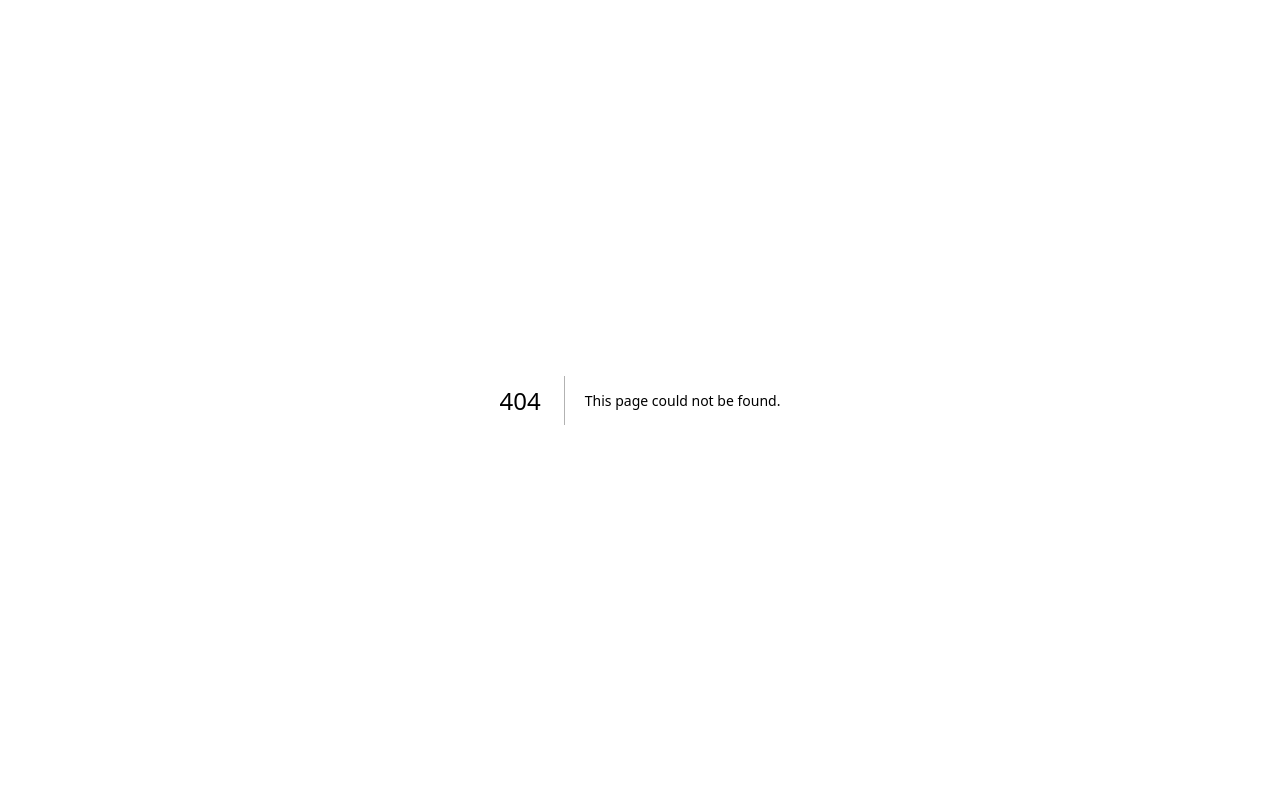
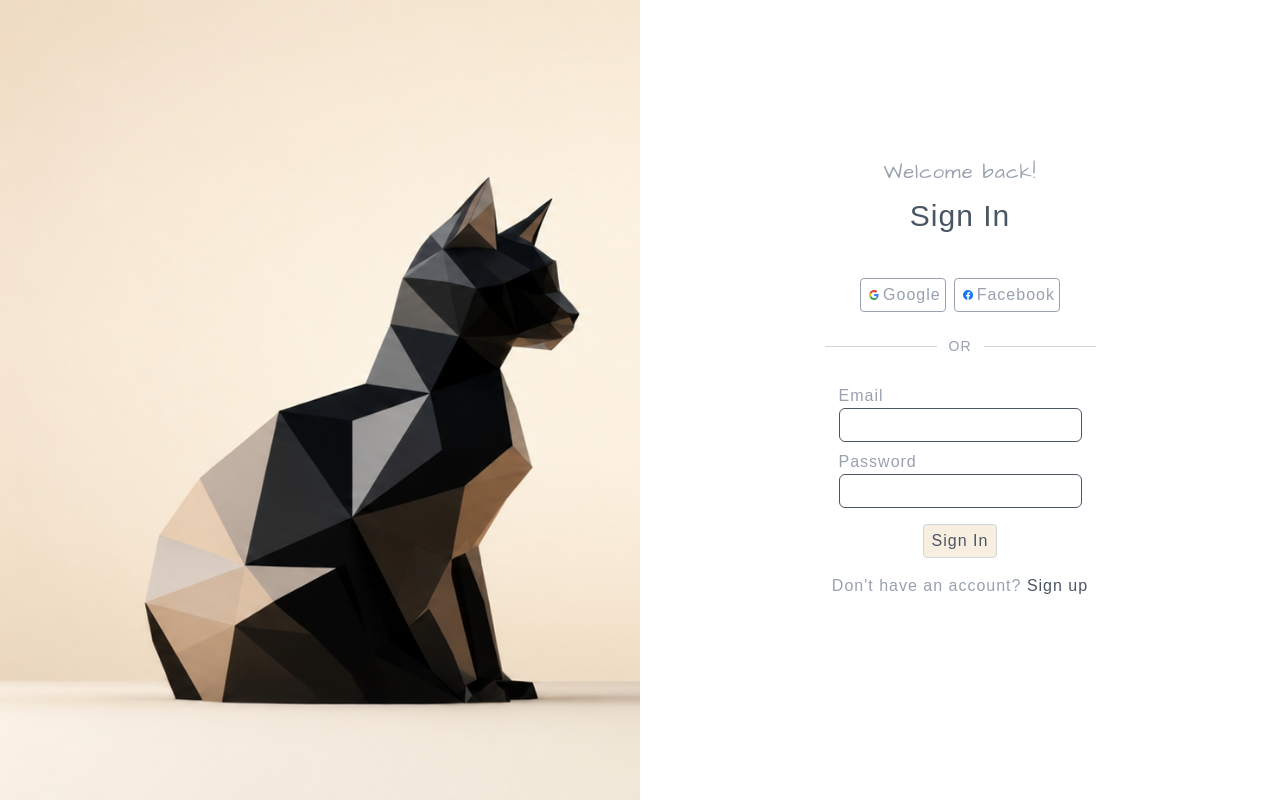
Before and after one commit to domensapac/WeTripping, a Next.js app: page /signin in a window 1280 px wide. Before the commit this address had no page. Built offline with nearby package versions, Linux system fonts and the light colour scheme.

Commit message:
SignUp layout

```diff
--- /dev/null
+++ b/app/(auth)/layout.tsx
@@ -0,0 +1,27 @@
+import { Architects_Daughter } from "next/font/google";
+import { Children } from "react";
+
+const architectsDaughter = Architects_Daughter({
+  weight: '400',
+  subsets: ['latin'],
+  variable: '--font-architects',
+});
+
+export default function AuthLayout({
+  children,
+}: Readonly<{
+  children: React.ReactNode;
+}>) {
+    return (
+        <div className="tracking-[1px] flex min-h-screen w-full text-gray-400">
+            <div className="hidden md:flex md:w-1/3 lg:w-1/2 bg-cover bg-[url('/cat_back.png')] ...">
+            </div>
+            <div className="bg-cover bg-[url('/cat_back.png')] md:bg-none w-full md:w-2/3 lg:w-1/2 flex justify-center items-center">
+                <div className="bg-white md:bg-none w-full flex-1 m-6 md:m-12 border-1 border-white rounded-lg flex-col">
+                    <span className={`flex text-xl w-full justify-center text-gray-400 ${architectsDaughter.className}`}> Welcome back! </span>
+                    {children}
+                </div>
+            </div>
+        </div>
+    );
+}
--- a/app/login/page.tsx
+++ b/app/(auth)/signin/page.tsx
@@ -1,19 +1,8 @@
-import { Architects_Daughter } from "next/font/google";
+import Link from 'next/link'
 
-const architectsDaughter = Architects_Daughter({
-  weight: '400',
-  subsets: ['latin'],
-  variable: '--font-architects',
-});
-
-export default function Login() {
+export default function SignIn() {
   return (
-    <div className="tracking-[1px] flex min-h-screen w-full text-gray-400">
-        <div className="hidden md:flex md:w-1/3 lg:w-1/2 bg-cover bg-[url('/cat_back.png')] ...">
-        </div>
-        <div className="bg-cover bg-[url('/cat_back.png')] md:bg-none w-full md:w-2/3 lg:w-1/2 flex justify-center items-center">
-            <div className="bg-white md:bg-none w-full flex-1 m-6 md:m-12 border-1 border-white rounded-lg flex-col">
-                <span className={`flex text-xl w-full justify-center text-gray-400 ${architectsDaughter.className}`}> Welcome back! </span>
+        <div>
                 <span className="flex text-3xl p-3 mb-8 w-full justify-center text-gray-600"> Sign In </span>
                 <div className="flex justify-center items-center ">
                     <span className="hover:bg-[#F9EFE1] hover:border-gray-300 border-1 flex rounded-sm p-1 hover:cursor-pointer items-center me-1">
@@ -49,10 +38,8 @@ export default function Login() {
                     <button className="text-gray-600 bg-[#F9EFE1] border-gray-300 hover:cursor-pointer mt-4 px-2 py-1 border-1 rounded-sm" type="submit">
                         Sign In
                     </button>
-                    <span className="my-4">Don't have an account? <span className="hover:cursor-pointer text-gray-600">Sign up</span></span>
+                    <span className="my-4">Don't have an account? <Link href="/signup"> <span className="hover:cursor-pointer text-gray-600">Sign up</span> </Link> </span>
                 </div>
             </div>
-        </div>
-    </div>
       );
 }
--- /dev/null
+++ b/app/(auth)/signup/page.tsx
@@ -0,0 +1,45 @@
+import Link from 'next/link'
+
+export default function SignUp() {
+    return (
+        <div>
+                <span className="flex text-3xl p-3 mb-8 w-full justify-center text-gray-600"> Sign In </span>
+                <div className="flex justify-center items-center ">
+                    <span className="hover:bg-[#F9EFE1] hover:border-gray-300 border-1 flex rounded-sm p-1 hover:cursor-pointer items-center me-1">
+                        <svg className="p-1" xmlns="http://www.w3.org/2000/svg" viewBox="0 0 48 48" width="18px" height="18px">
+                            <path fill="#EA4335" d="M24 9.5c3.54 0 6.71 1.22 9.21 3.6l6.85-6.85C35.9 2.38 30.47 0 24 0 14.62 0 6.51 5.38 2.56 13.22l7.98 6.19C12.43 13.72 17.74 9.5 24 9.5z"/>
+                            <path fill="#4285F4" d="M46.5 24c0-1.61-.15-3.16-.42-4.69H24v9.09h12.75c-.55 2.87-2.16 5.31-4.6 6.96l7.19 5.57C43.53 36.31 46.5 30.73 46.5 24z"/>
+                            <path fill="#FBBC05" d="M10.54 28.59c-.48-1.45-.76-2.99-.76-4.59s.27-3.14.76-4.59l-7.98-6.19C.92 16.46 0 20.12 0 24c0 3.88.92 7.54 2.56 10.78l7.98-6.19z"/>
+                            <path fill="#34A853" d="M24 48c6.48 0 11.93-2.13 15.89-5.81l-7.19-5.57c-1.99 1.33-4.55 2.13-7.7 2.13-6.26 0-11.57-4.22-13.46-9.91l-7.98 6.19C6.51 42.62 14.62 48 24 48z"/>
+                        </svg>
+                        Google
+                    </span>
+                    <span className="hover:bg-[#F9EFE1] hover:border-gray-300 border-1 flex rounded-sm p-1 hover:cursor-pointer items-center ms-1">
+                        <svg className="p-1" xmlns="http://www.w3.org/2000/svg" viewBox="0 0 48 48" width="18px" height="18px">
+                            <path fill="#1877F2" d="M48,24A24,24,0,1,0,20.25,47.75V31H14.13V24h6.12V18.62c0-6,3.58-9.38,9.11-9.38a37.07,37.07,0,0,1,5.4.47v5.94H31.73c-3,0-3.89,1.86-3.89,3.77V24h6.69l-1.07,7H27.84V47.75A24,24,0,0,0,48,24Z"/>
+                        </svg>
+                        Facebook
+                    </span>
+                </div>
+                <div className="flex items-center my-6 w-2/3 md:w-1/2 mx-auto text-gray-300">
+                    <div className="flex-1 border-t border-gray-300"></div>
+                    <span className="px-3 text-sm text-gray-400">OR</span>
+                    <div className="flex-1 border-t border-gray-300"></div>
+                </div>
+                <div className="flex flex-col justify-center items-center m-7">
+                    <div className="w-2/3 md:w-1/2 flex flex-col mb-1">
+                        <label>Email</label>
+                        <input className="border-1 rounded-md p-1 text-gray-600" id="email" name="email" type="text"/>
+                    </div>
+                    <div className="w-2/3 md:w-1/2 flex flex-col mt-1">
+                        <label>Password</label>
+                        <input className="border-1 rounded-md p-1 text-gray-600" id="password" name="password" type="password"/>
+                    </div>
+                    <button className="text-gray-600 bg-[#F9EFE1] border-gray-300 hover:cursor-pointer mt-4 px-2 py-1 border-1 rounded-sm" type="submit">
+                        Sign In
+                    </button>
+                    <span className="my-4">Don't have an account? <Link href="/signup"> <span className="hover:cursor-pointer text-gray-600">Sign up</span> </Link> </span>
+                </div>
+            </div>
+      );
+}
```
Also changed, not shown: app/signup/page.tsx (deleted).
